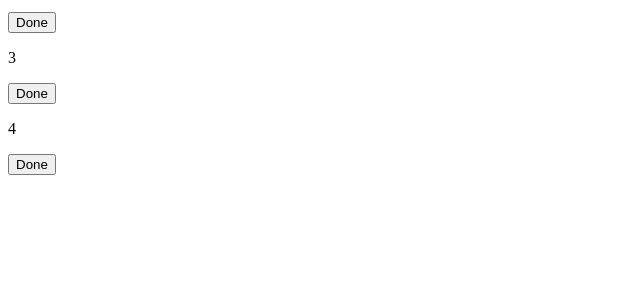
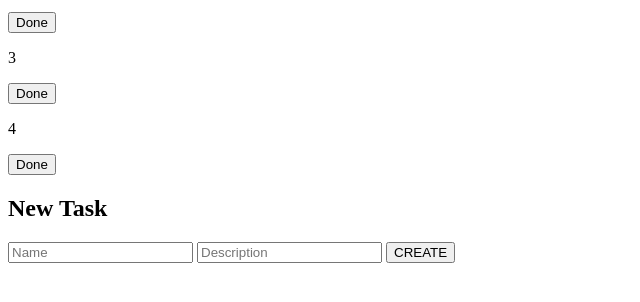
Before and after one commit to MIYLam/Productivr, a Flask app: page /group/1 in a window 1280 px wide. Shown: the part 230-532 px from the top of the page, without its empty margins (0-640 px from the left). Run offline with Flask 3, Linux system fonts and the light colour scheme; the visitor is signed in with stand-in values (Sample User, id 1); data comes from the database, SQL or seed files in the repository.

Commit message:
im the goat

```diff
--- a/app.py
+++ b/app.py
@@ -64,7 +64,7 @@ def home():
         conn = sh.get_conn_object("data.db")
         user_id = sh.get_user_id_by_username(conn=conn, username=session["username"])
         print(user_id)
-        g_ls = sh.get_user_groups(conn=conn, user_id=user_id)['id'].values.tolist()
+        g_ls = sh.get_user_groups(conn=conn, user_id=user_id).values.tolist()
         print(g_ls)
 
         if request.method == "GET":
@@ -77,7 +77,10 @@ def home():
                 group_names.append(cid)
             #    tasks_by_group[g] = sh.get_user_tasks(conn=conn, user_id=user_id, circle_id=cid)
             print(tasks_by_group)
-            return render_template("homepage.html", group_names = group_names)
+            print(group_names)
+            clist = zip(g_ls,group_names)
+
+            return render_template("homepage.html", clist = clist)
 
         elif request.method == "POST":
             # create group
@@ -85,7 +88,7 @@ def home():
                 sh.add_circle(conn=conn, circlename=request.form["Group Name"], owner_id=user_id)
             # join group
             elif True:
-                circle_id: int = int(request.form["groupId"])
+                circle_id: int = int(request.form["circle_id"])
                 sh.user_join_circle(conn=conn, user_id=user_id, circle_id=circle_id)
 
             # display user tasks in each group
@@ -108,11 +111,17 @@ def group(group_name):
         return redirect(url_for("login"))
     else:
         conn = sh.get_conn_object("data.db")
+        user_id = sh.get_user_id_by_username(conn=conn, username=session["username"])
         if request.method == "GET":
             return render_template("group.html")
         elif request.method == "POST":
             # add a task
-            return render_template("group.html")
+            if "task_description" in request.form.keys():
+                sh.add_task(conn,user_id,group_name,request.form["task_name"],request.form["task_description"])
+            else:
+                sh.add_task(conn,user_id,group_name,request.form["task_name"],"")
+
+            return redirect(f"{group_name}")
         elif request.method == "DELETE":
             # delete a task by id
             return render_template("group.html")
--- a/sql_helper.py
+++ b/sql_helper.py
@@ -53,7 +53,7 @@ def user_join_circle(conn: sqlite3.Connection, user_id: int, circle_id: int):
 def add_task(conn: sqlite3.Connection, user_id: int, circle_id: int, name: str, description: str):
     try:
         c = conn.cursor()
-        c.execute(f"""INSERT INTO belongsTo(user_id, circle_id, completed, name, description) VALUES({user_id}, {circle_id}, FALSE, '{name}', '{description}');""")
+        c.execute(f"""INSERT INTO task(user_id, circle_id, completed, name, description) VALUES({user_id}, {circle_id}, FALSE, '{name}', '{description}');""")
         conn.commit()
     except Exception as e:
         print(e)
@@ -91,7 +91,7 @@ def get_user_groups(conn: sqlite3.Connection, user_id:int):
     #    """
     cmd = f"SELECT id FROM circle WHERE id IN (SELECT circle_id FROM belongsTo WHERE user_id = {user_id});"
     try:
-        return pd.read_sql(sql=cmd,con=conn)
+        return pd.read_sql(sql=cmd,con=conn)['id']
     except Exception as e:
         print(e)
 
--- a/templates/group.html
+++ b/templates/group.html
@@ -20,7 +20,12 @@
         {%endfor%}
       </div>
     </div>
-
+    <form id="task-creater" method="post">
+      <h2>New Task</h2>
+      <input type="text" name="task_name" placeholder="Name" id="task_name_entry" required>
+      <input type="text" name="task_description" placeholder="Description" id="task_description_entry">
+      <input type="submit" value="CREATE">
+    </form>
     <script src="https://cdn.jsdelivr.net/npm/@popperjs/core@2.11.8/dist/umd/popper.min.js" integrity="sha384-I7E8VVD/ismYTF4hNIPjVp/Zjvgyol6VFvRkX/vR+Vc4jQkC+hVqc2pM8ODewa9r" crossorigin="anonymous"></script>
     <script src="https://cdn.jsdelivr.net/npm/bootstrap@5.3.1/dist/js/bootstrap.min.js" integrity="sha384-Rx+T1VzGupg4BHQYs2gCW9It+akI2MM/mndMCy36UVfodzcJcF0GGLxZIzObiEfa" crossorigin="anonymous"></script>
   </body>
--- a/templates/homepage.html
+++ b/templates/homepage.html
@@ -33,9 +33,9 @@
           {%endfor%}
         </div>
         <h1>Circles</h1>
-          {%for g in group_names%}
+          {%for g in clist%}
             <div class="container" id="circle_list">
-              <p id="circle-{{i}}">{{g}}</p>
+              <a href="/group/{{g[0]}}" id="circle-{{i}}">{{g[1]}}</a>
             </div>
           {%endfor%}
         <button class="open-button" onclick="openForm()">Add Circles</button>
```
